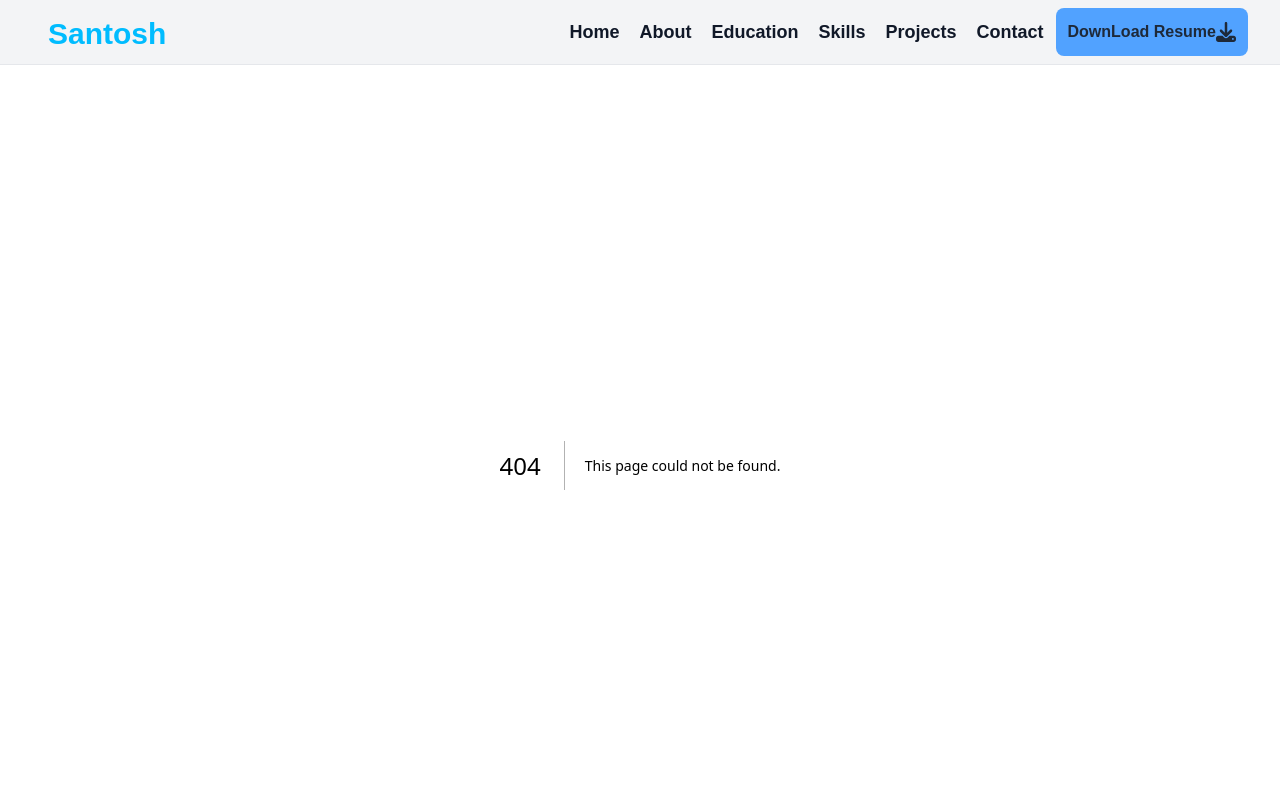
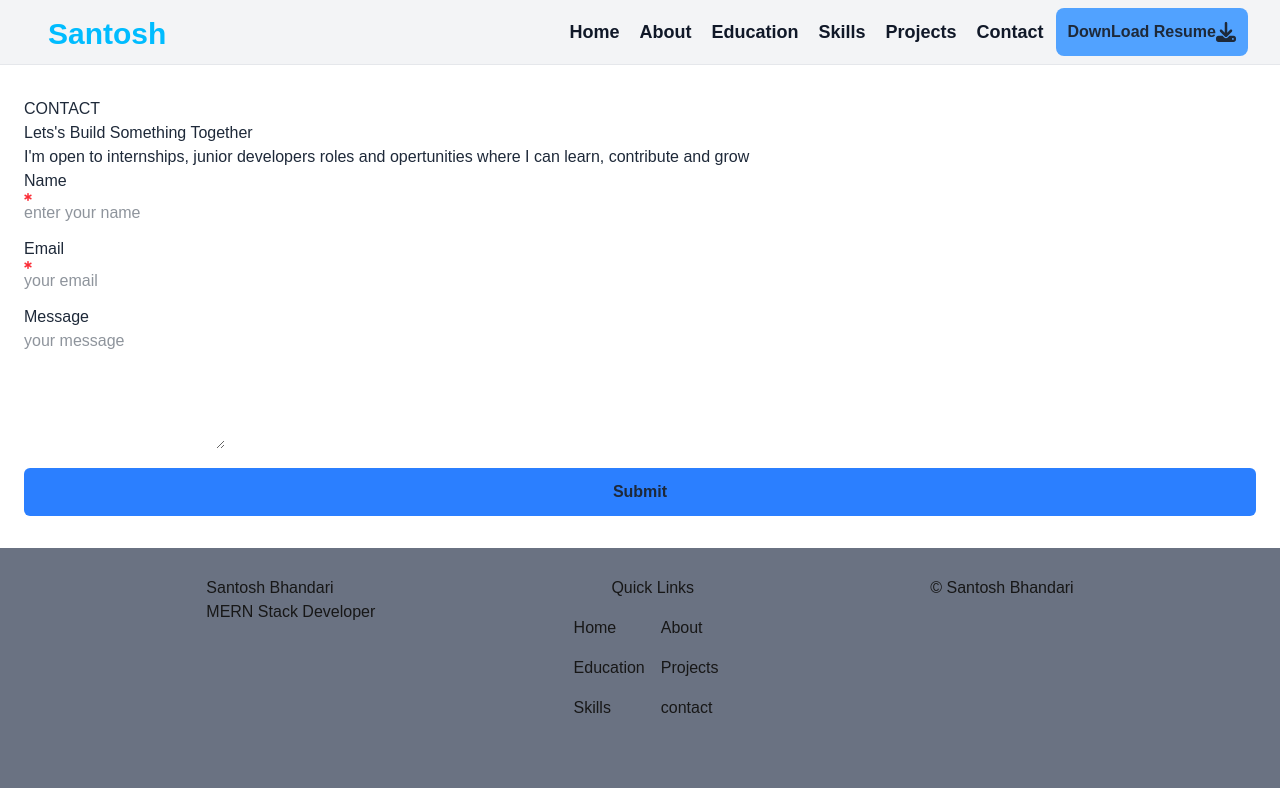
Before and after one commit to SantoshBhandari7/Portfolio, a Next.js app: page /contact in a window 1280 px wide. Before the commit this address had no page. Shown: the top 800 px of the page. Built offline with nearby package versions, Linux system fonts and the light colour scheme.

Commit message:
cretaing component ui

```diff
--- /dev/null
+++ b/app/contact/page.tsx
@@ -0,0 +1,15 @@
+// "use client";
+import ContactSection from "@/components/contact/page";
+import React from "react";
+
+const ContactPage = () => {
+  return (
+    <main className="w-full bg-geay-100 ">
+      <section className="min-h-full flex flex-col gap-3  px-6 py-8 text-gray-800">
+        <ContactSection />
+      </section>
+    </main>
+  );
+};
+
+export default ContactPage;
--- /dev/null
+++ b/components/common/form/contactform.tsx
@@ -0,0 +1,47 @@
+"use client";
+import React, { FormEvent } from "react";
+import * as yup from "yup";
+import { useForm } from "react-hook-form";
+import { useMutation } from "@tanstack/react-query";
+import Input from "../ui/input";
+import TeaxtArea from "../ui/textarea";
+import Button from "../ui/button";
+
+const ContactForm = () => {
+  const handleSubmit = (e: FormEvent<HTMLFormElement>) => {
+    e.preventDefault();
+    console.log("Message Submitted");
+  };
+
+  return (
+    <form onSubmit={handleSubmit} className="flex flex-col gap-3">
+      <Input
+        id="name"
+        type="text"
+        name="name"
+        placeholder="enter your name"
+        label="Name"
+        required
+      />
+      <Input
+        id="email"
+        name="email"
+        type="email"
+        placeholder="your email"
+        label="Email"
+        required
+      />
+
+      <TeaxtArea
+        id="message"
+        name="message"
+        label="Message"
+        rows={5}
+        placeholder="your message"
+      />
+      <Button type="submit" label="Submit" />
+    </form>
+  );
+};
+
+export default ContactForm;
--- /dev/null
+++ b/components/common/ui/button.tsx
@@ -0,0 +1,19 @@
+import React from "react";
+
+interface Bprops {
+  label: string;
+  type: "submit" | "reset";
+}
+
+const Button = ({ label, type }: Bprops) => {
+  return (
+    <button
+      type={type}
+      className="cursor-pointer w-full  border-bs-indigo-500 py-3 rounded-md bg-blue-500 font-bold text-md "
+    >
+      {label}
+    </button>
+  );
+};
+
+export default Button;
--- /dev/null
+++ b/components/common/ui/input.tsx
@@ -0,0 +1,30 @@
+import { FaStarOfLife } from "react-icons/fa6";
+
+interface IProps {
+  id: string;
+  name: string;
+  label: string;
+  type: "text" | "file" | "email" | "textarea";
+  placeholder: string;
+  required?: boolean;
+}
+
+const Input = ({ id, name, label, type, placeholder, required }: IProps) => {
+  return (
+    <div>
+      <div>
+        <label>{label}</label>
+        {required && <FaStarOfLife className="text-red-500 text-[8px] " />}
+      </div>
+
+      <input
+        name={name}
+        id={id}
+        type={type}
+        placeholder={placeholder}
+        className=""
+      />
+    </div>
+  );
+};
+export default Input;
--- /dev/null
+++ b/components/common/ui/textarea.tsx
@@ -0,0 +1,32 @@
+import React from "react";
+import { FaStarOfLife } from "react-icons/fa6";
+
+interface Tprops {
+  id: string;
+  name: string;
+  rows: number;
+  placeholder?: string;
+  required?: boolean;
+  label: string;
+}
+
+const TeaxtArea = ({
+  id,
+  name,
+  rows,
+  placeholder,
+  required,
+  label,
+}: Tprops) => {
+  return (
+    <div>
+      <div>
+        <label>{label}</label>
+        {required && <FaStarOfLife className="text-red-500 text-[8px]" />}
+      </div>
+      <textarea id={id} name={name} placeholder={placeholder} rows={rows} />
+    </div>
+  );
+};
+
+export default TeaxtArea;
--- a/components/contact/page.tsx
+++ b/components/contact/page.tsx
@@ -0,0 +1,20 @@
+import React from "react";
+import ContactForm from "../common/form/contactform";
+
+const ContactSection = () => {
+  return (
+    <section>
+      <div>
+        <h1>CONTACT</h1>
+        <p>Lets's Build Something Together</p>
+        <p>
+          I'm open to internships, junior developers roles and opertunities
+          where I can learn, contribute and grow
+        </p>
+        <ContactForm />
+      </div>
+    </section>
+  );
+};
+
+export default ContactSection;
--- a/package.json
+++ b/package.json
@@ -9,10 +9,13 @@
     "lint": "eslint"
   },
   "dependencies": {
+    "@tanstack/react-query": "^5.102.8",
     "next": "16.3.4",
     "react": "19.2.8",
     "react-dom": "19.2.8",
-    "react-icons": "^5.7.0"
+    "react-hook-form": "^7.87.0",
+    "react-icons": "^5.7.0",
+    "yup": "^1.7.1"
   },
   "devDependencies": {
     "@tailwindcss/postcss": "^4",
--- /dev/null
+++ b/types/portfolio.types.ts
@@ -0,0 +1,6 @@
+
+export type IUser = {
+    name: "string"
+    email: "string";
+    message: "string";
+}
```
Also changed, not shown: 1 other file (tests, documents, lock files or other folders).
